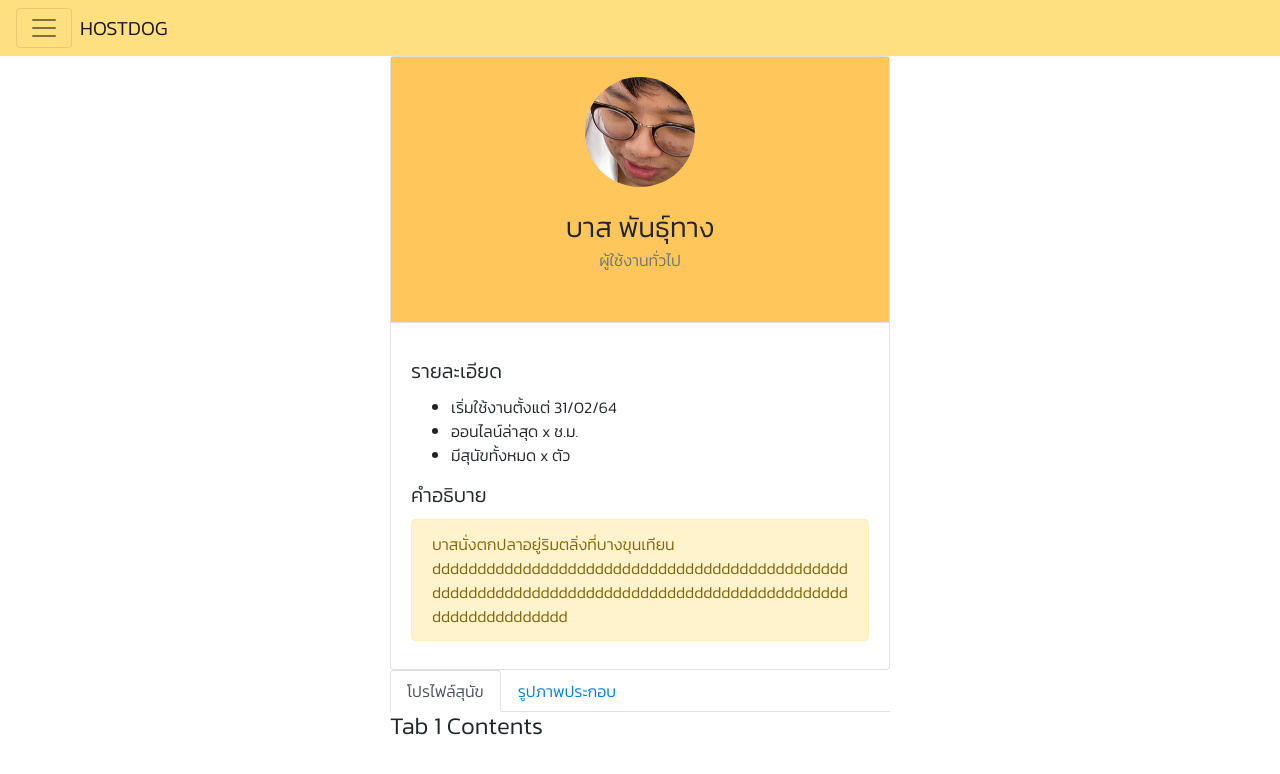
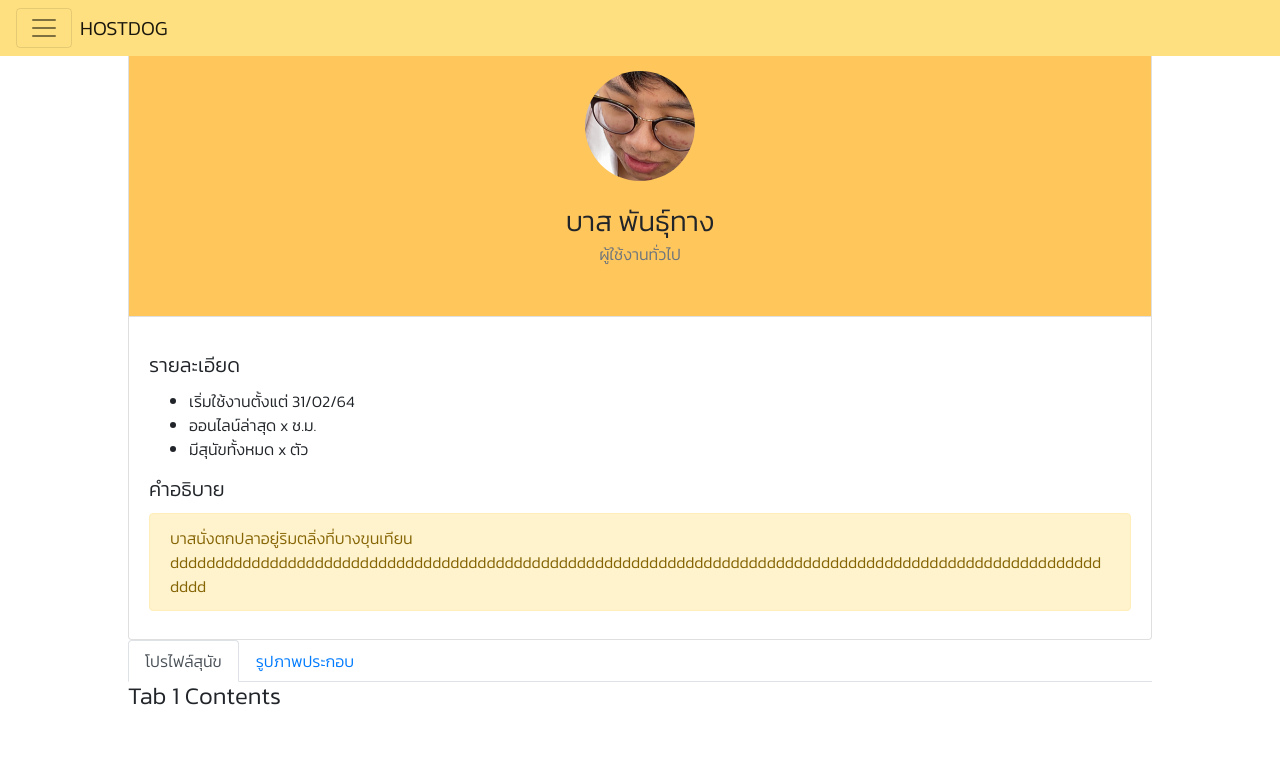
Before and after one commit to Hostdogs/Hostdog-Frontend, a React (Create React App) app in the folder frontend/: page /profile in a window 1280 px wide. Shown: the top 774 px of the page. Built offline with nearby package versions, Linux system fonts and the light colour scheme.

Commit message:
วาง UI เสร็จแล้ว

```diff
--- a/frontend/src/components/UserProfile/ProfileCard.js
+++ b/frontend/src/components/UserProfile/ProfileCard.js
@@ -12,7 +12,7 @@ import {
 
 const ProfileCard = (props) => {
   return (
-      <Card style={{maxHeight:"100%", }}>
+      <Card>
       <CardBody
         style={{
           textAlign: "center",
--- a/frontend/src/components/UserProfile/ProfilePage.js
+++ b/frontend/src/components/UserProfile/ProfilePage.js
@@ -14,24 +14,23 @@ export default function ProfilePage() {
 
   return (
     <div>
-      <header >
+      <header style={{ position: "fixed",width:"100%", zIndex:"1001"}}>
         <NavbarIsAuth toggleSideBar={toggleSideBar} />
       </header>
-        <SideBar isOpen={isOpen} marginTop="0px" />
+      <SideBar isOpen={isOpen} />
+      <div style={{paddingTop:"50px"}}>
       <Row>
         <Col
           style={{
             paddingLeft: "0",
             paddingRight: "0",
-            width: "33.33%",
           }}
         ></Col>
         <Col
           style={{
-            minWidth: "500px",
             paddingLeft: "0",
             paddingRight: "0",
-            width: "33.33%",
+            width: "80vw",
           }}
         >
           <ProfileCard />
@@ -41,10 +40,10 @@ export default function ProfilePage() {
           style={{
             paddingLeft: "0",
             paddingRight: "0",
-            width: "33.33%",
           }}
         ></Col>
       </Row>
+      </div>
     </div>
   );
 }
--- a/frontend/src/index.css
+++ b/frontend/src/index.css
@@ -13,15 +13,5 @@ code {
 }
 
 html {
-  overflow: scroll;
   overflow-x: hidden;
   }
-  ::-webkit-scrollbar {
-  width: 0px; /* remove scrollbar space /
-  background: transparent; / optional: just make scrollbar invisible /
-  }
-  / optional: show position indicator in red */
-}
-  ::-webkit-scrollbar-thumb {
-  background: #FF0000;
-  }
```
